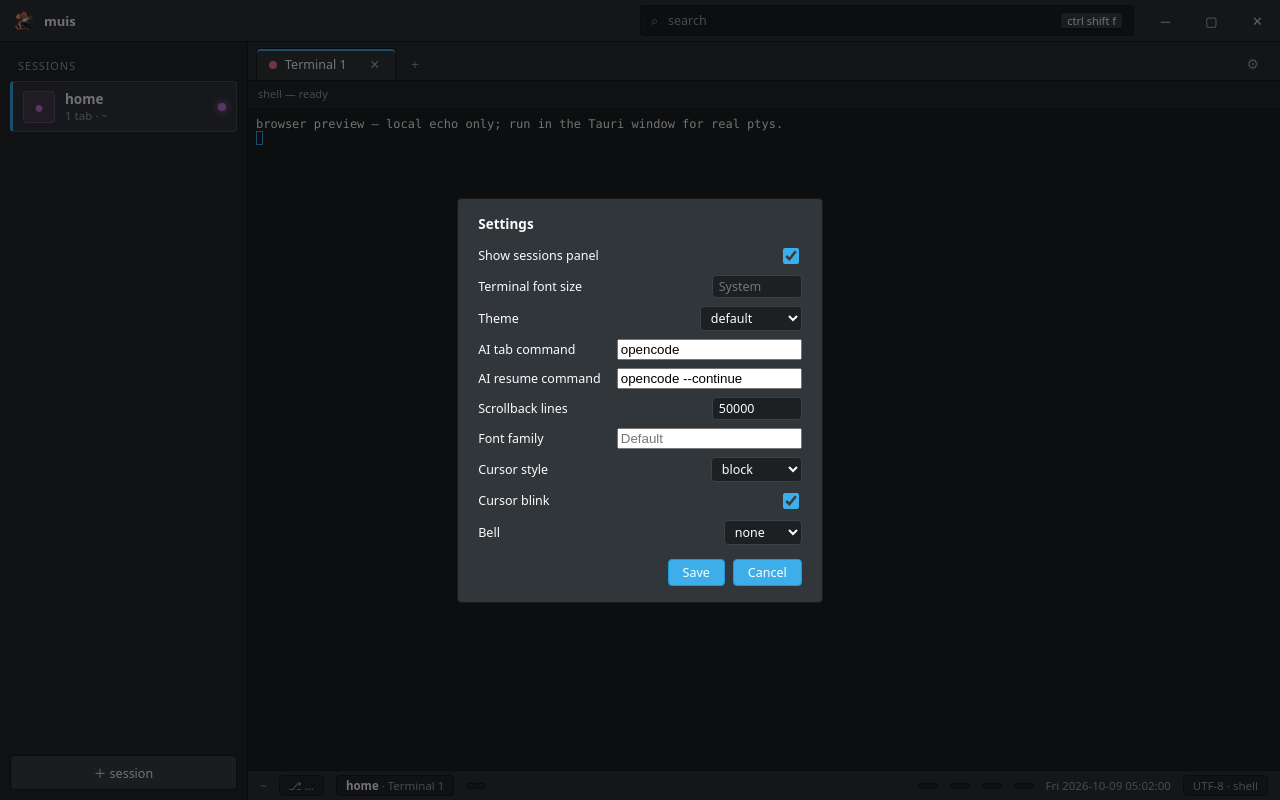
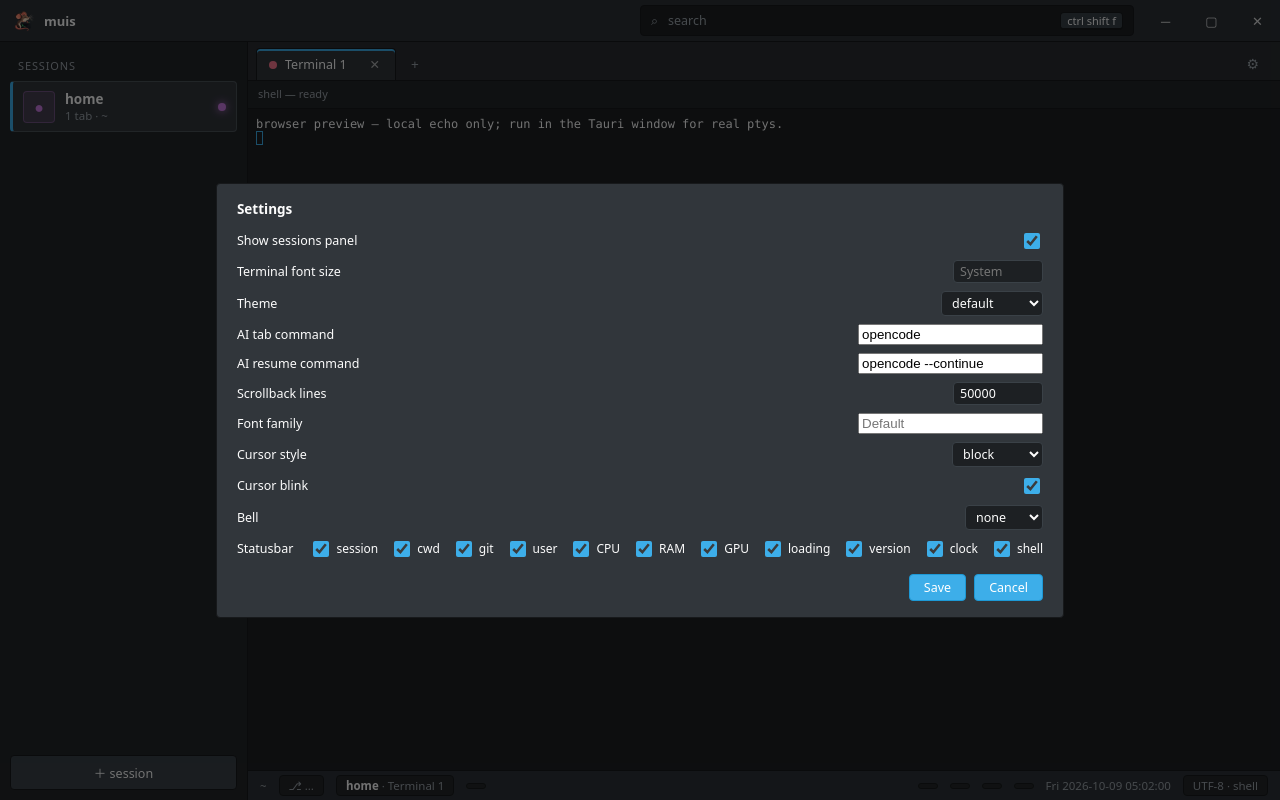
Before and after one commit to ruannnebornman/muis, a website built with Vite: page src-ui/index.html in a window 1280 px wide. Both pictures are taken after a click on the button "Settings (ctrl + ,)". Built offline with nearby package versions, Linux system fonts and the light colour scheme; what @xterm/addon-search, @xterm/addon-webgl would draw is missing.

Commit message:
Terminal base: configurable statusbar segments
AppConfig.statusbar (id -> visible; absent = shown) + Settings checkboxes;
renderStatusbar, the system monitor and the loading pill all honour it.
segmentVisible + parsing unit-tested.

```diff
--- a/src-ui/src/config.ts
+++ b/src-ui/src/config.ts
@@ -24,6 +24,13 @@ export interface AppConfig {
   cursorBlink: boolean;
   /** What the terminal bell does. */
   bell: "none" | "visual" | "audible" | "both";
+  /** Statusbar segment visibility (id -> visible; absent = shown). */
+  statusbar: Record<string, boolean>;
+}
+
+/** Whether a statusbar segment is shown (absent = shown). */
+export function segmentVisible(map: Record<string, boolean>, id: string): boolean {
+  return map[id] !== false;
 }
 
 export type BellMode = "none" | "visual" | "audible" | "both";
@@ -52,7 +59,18 @@ export function defaultConfig(): AppConfig {
     cursorStyle: "block",
     cursorBlink: true,
     bell: "none",
+    statusbar: {},
   };
+}
+
+/** Keep only boolean values from a raw map. */
+function parseBoolMap(raw: unknown, base: Record<string, boolean>): Record<string, boolean> {
+  if (typeof raw !== "object" || raw === null || Array.isArray(raw)) return base;
+  const out: Record<string, boolean> = {};
+  for (const [k, v] of Object.entries(raw as Record<string, unknown>)) {
+    if (typeof v === "boolean") out[k] = v;
+  }
+  return out;
 }
 
 /** Keep only non-empty string chord values. */
@@ -113,6 +131,7 @@ export function configFromJSON(json: string): AppConfig {
       r.bell === "none" || r.bell === "visual" || r.bell === "audible" || r.bell === "both"
         ? r.bell
         : base.bell,
+    statusbar: parseBoolMap(r.statusbar, base.statusbar),
   };
 }
 
--- a/src-ui/src/main.ts
+++ b/src-ui/src/main.ts
@@ -11,6 +11,7 @@ import { SessionStore, newTabCwd, type Tab, type Workspace } from "./sessions";
 import { xtermTheme, colorFor, applyTheme, themeNames, MUIS_THEME } from "./theme";
 import { defaultConfig, configFromJSON, clampScrollback, bellAction, effectiveFontSize, type AppConfig } from "./config";
 import { clampIndex, filterCommands, type Command } from "./commands";
+import { segmentVisible } from "./config";
 import { WorkerClient, type Transport } from "./worker";
 import { SearchController } from "./search";
 import { SidePanelRegistry } from "./panels";
@@ -774,7 +775,8 @@ function agentTabsInLoadOrder(): LoadEntry[] {
 
 function updateLoadingHint(): void {
   const n = loadQueue.length + loadActive;
-  stLoad.style.display = n > 0 ? "" : "none";
+  const show = n > 0 && segmentVisible(cfg.statusbar, "load");
+  stLoad.style.display = show ? "" : "none";
   stLoad.textContent = n > 0 ? `loading ${n}` : "";
 }
 
@@ -1839,6 +1841,27 @@ function renderStatusbar(): void {
   } else {
     stGit.textContent = "";
   }
+  applyStatusbarVisibility();
+}
+
+/** Show/hide each statusbar segment per config. */
+function applyStatusbarVisibility(): void {
+  const segs: [string, HTMLElement][] = [
+    ["session", stSessionTab],
+    ["cwd", stCwd],
+    ["git", stGit],
+    ["user", stUser],
+    ["cpu", stCpu],
+    ["ram", stRam],
+    ["load", stLoad],
+    ["version", stVersion],
+    ["clock", stClock],
+    ["shell", stShell],
+  ];
+  for (const [id, node] of segs) {
+    node.style.display = segmentVisible(cfg.statusbar, id) ? "" : "none";
+  }
+  if (!segmentVisible(cfg.statusbar, "gpu")) stGpu.style.display = "none";
 }
 
 function tickClock(): void {
@@ -1868,7 +1891,7 @@ function renderSystemStats(s: SystemStats): void {
   const pct = s.mem_total > 0 ? Math.round((s.mem_used / s.mem_total) * 100) : 0;
   stRam.textContent = `RAM ${pct}%`;
   stRam.title = `${(s.mem_used / 1e9).toFixed(1)} / ${(s.mem_total / 1e9).toFixed(1)} GB`;
-  if (s.gpu === null) {
+  if (s.gpu === null || !segmentVisible(cfg.statusbar, "gpu")) {
     stGpu.style.display = "none";
   } else {
     stGpu.style.display = "";
@@ -2098,6 +2121,31 @@ for (const s of ["none", "visual", "audible", "both"]) {
   o.textContent = s;
   optBell.append(o);
 }
+const SEGMENTS: [string, string][] = [
+  ["session", "session"],
+  ["cwd", "cwd"],
+  ["git", "git"],
+  ["user", "user"],
+  ["cpu", "CPU"],
+  ["ram", "RAM"],
+  ["gpu", "GPU"],
+  ["load", "loading"],
+  ["version", "version"],
+  ["clock", "clock"],
+  ["shell", "shell"],
+];
+const segBox = document.createElement("div");
+segBox.className = "seg-opts";
+const segOpts: Record<string, HTMLInputElement> = {};
+for (const [id, label] of SEGMENTS) {
+  const wrap = document.createElement("label");
+  wrap.className = "seg-opt";
+  const cb = document.createElement("input");
+  cb.type = "checkbox";
+  segOpts[id] = cb;
+  wrap.append(cb, document.createTextNode(label));
+  segBox.append(wrap);
+}
 
 const settingsButtons = document.createElement("div");
 settingsButtons.className = "settings-buttons";
@@ -2118,6 +2166,7 @@ settingsBox.append(
   settingsRow("Cursor style", optCursorStyle),
   settingsRow("Cursor blink", optCursorBlink),
   settingsRow("Bell", optBell),
+  settingsRow("Statusbar", segBox),
   settingsButtons,
 );
 settingsOverlay.append(settingsBox);
@@ -2134,6 +2183,9 @@ function openSettings(): void {
   optCursorStyle.value = cfg.cursorStyle;
   optCursorBlink.checked = cfg.cursorBlink;
   optBell.value = cfg.bell;
+  for (const [id, cb] of Object.entries(segOpts)) {
+    cb.checked = segmentVisible(cfg.statusbar, id);
+  }
   settingsOverlay.style.display = "flex";
 }
 
@@ -2158,6 +2210,9 @@ async function applySettings(): Promise<void> {
     cursorStyle: optCursorStyle.value as AppConfig["cursorStyle"],
     cursorBlink: optCursorBlink.checked,
     bell: optBell.value as AppConfig["bell"],
+    statusbar: Object.fromEntries(
+      Object.entries(segOpts).map(([id, cb]) => [id, cb.checked]),
+    ),
   };
   if (IN_TAURI) void invoke("config_save", { json: JSON.stringify(cfg) }).catch(() => {});
   applyTheme(cfg.theme);
--- a/src-ui/src/style.css
+++ b/src-ui/src/style.css
@@ -248,3 +248,6 @@ body{
 .palette-list{max-height:340px; overflow-y:auto}
 .palette-item{padding:8px 14px; font:13px var(--uifont); color:var(--fg); cursor:pointer}
 .palette-item.on{background:#2f353a}
+/* ---------- statusbar segment options ---------- */
+.seg-opts{display:flex; flex-wrap:wrap; gap:4px 12px}
+.seg-opt{display:inline-flex; align-items:center; gap:4px; font-size:12px}
```
Also changed, not shown: src-ui/src/config.test.ts (+11 -1 lines).
